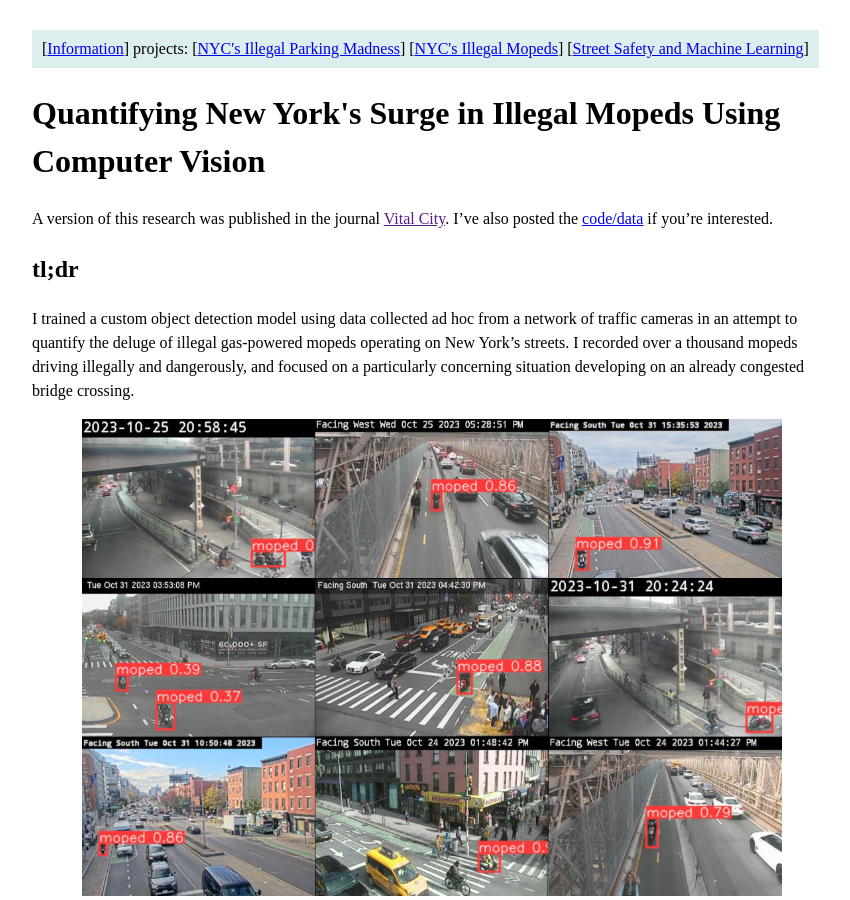
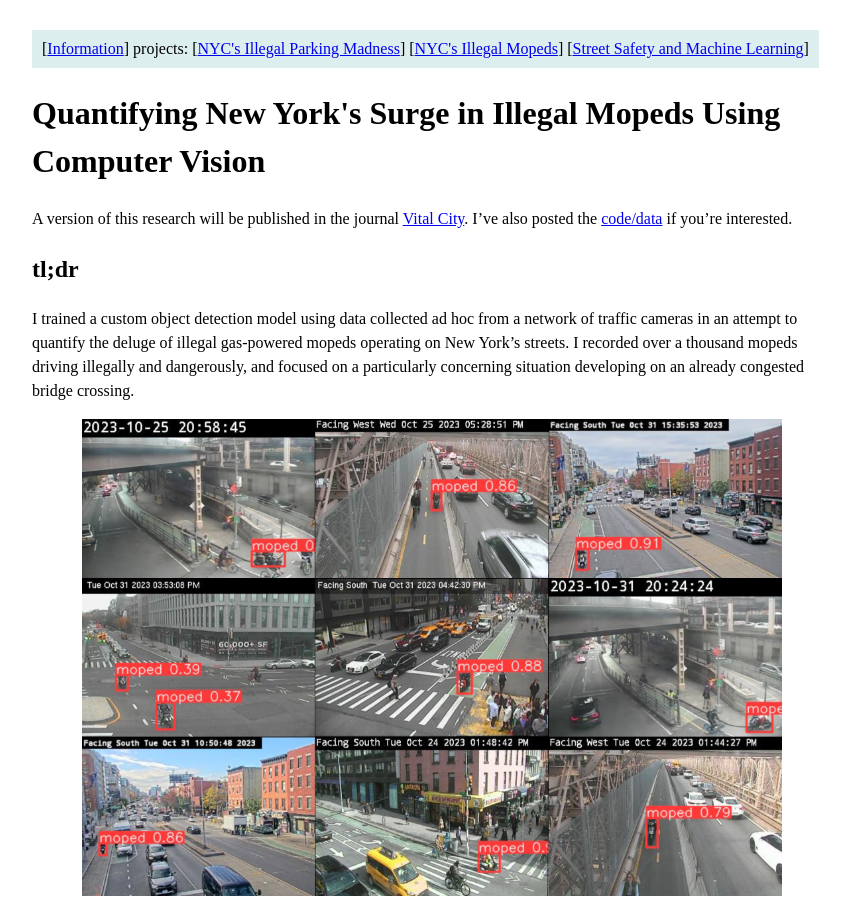
Before and after one commit to benarnav/benarnav.github.io, a Jekyll site: the page built from moped_detector.md, in a window 1280 px wide and 900 px high. Shown: the whole window, without its empty margins (208-1058 px from the left). Built offline with Jekyll 4.4.1, drawn with Linux system fonts in a browser that asks for light colours.

Commit message:
add links

```diff
--- a/moped_detector.md
+++ b/moped_detector.md
@@ -2,7 +2,7 @@
 title: Quantifying New York's Surge in Illegal Mopeds Using Computer Vision
 layout: page
 ---
-A version of this research was published in the journal [Vital City](). I've also posted the [code/data](https://github.com/benarnav/nyc_streets/) if you're interested.
+A version of this research will be published in the journal [Vital City](https://www.vitalcitynyc.org). I've also posted the [code/data](https://github.com/benarnav/nyc_streets/) if you're interested.
 ## tl;dr
 I trained a custom object detection model using data collected ad hoc from a network of traffic cameras in an attempt to quantify the deluge of illegal gas-powered mopeds operating on New York's streets. I recorded over a thousand mopeds driving illegally and dangerously, and focused on a particularly concerning situation developing on an already congested bridge crossing.
 <figure style="text-align: center;">
```
Also changed, not shown: nyc_311.md (+1 -1 lines).
